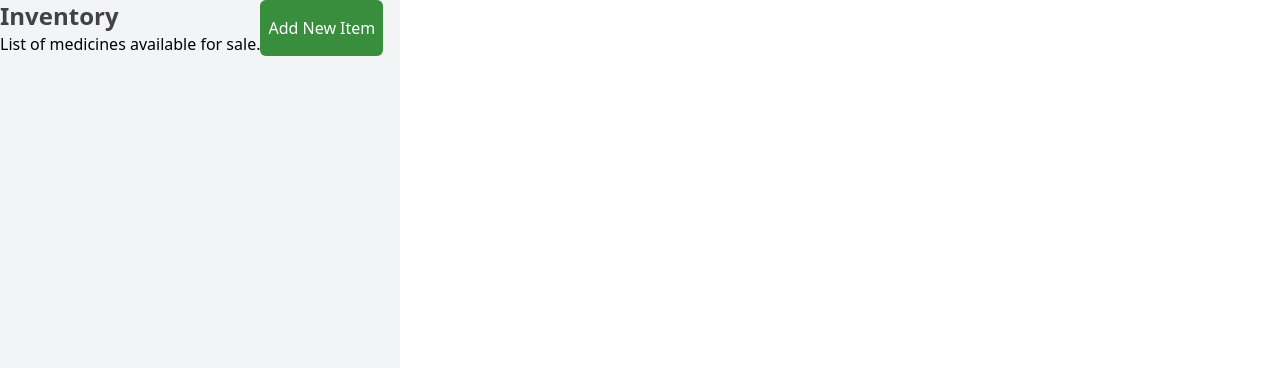
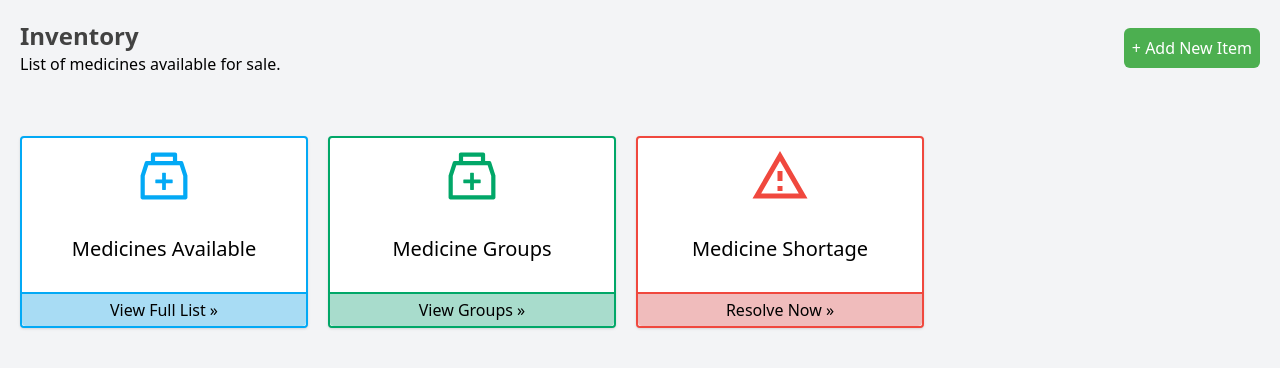
Before and after one commit to drchhhhhh/Prescripto, a React (Vite) app in the folder frontend/: page /inventory in a window 1280 px wide. Shown: the top 368 px of the page. Built offline with nearby package versions, Linux system fonts and the light colour scheme.

Commit message:
Add inventory styles

```diff
--- a/frontend/package.json
+++ b/frontend/package.json
@@ -14,6 +14,7 @@
     "lucide-react": "^0.503.0",
     "react": "^19.0.0",
     "react-dom": "^19.0.0",
+    "react-icons": "^5.5.0",
     "react-router-dom": "^7.5.3",
     "tailwindcss": "^4.1.5"
   },
--- a/frontend/src/index.css
+++ b/frontend/src/index.css
@@ -7,6 +7,21 @@
     --color-accentBlue: #03A9F4;
     --color-darkGray: #424242;
     --color-cleanWhite: #FFFFFF;
+
+    --color-lightBlue: #A8DCF4;
+    --color-lightBlue-dark: #84C4E0;
+
+    --color-mintGreen: #A8DCCC;
+    --color-mintGreen-dark: #83C9B0;
+
+    --color-peach: #F0BCBC;
+    --color-peach-dark: #DA9D9D;
+
+    --color-blueBorder: #03A9F5;
+    --color-greenBorder: #01A768;
+    --color-redBorder: #F0483E;
+
+    --font-poppins: Poppins, "sans-serif"
 }
 
 @font-face {
@@ -27,6 +42,7 @@
     font-weight: 600;
 }
 
-@theme {
-    --font-poppins: Poppins, "sans-serif"
-}
+#root {
+    height: 100%;
+    margin: 0;
+  }
--- a/frontend/src/pages/Inventory.tsx
+++ b/frontend/src/pages/Inventory.tsx
@@ -1,14 +1,41 @@
 import React from 'react'
+import { AiOutlineMedicineBox } from "react-icons/ai";
+import { MdOutlineWarningAmber } from "react-icons/md";
 
 const InventoryPage = () => {
   return (
-    <main className="bg-gray-100 w-100 h-100">
-        <section className='w-100 flex flex-row'>
+    <main className="bg-gray-100 w-full min-h-screen p-5">
+        <section className='w-full flex flex-row justify-between items-center'>
             <div className="flex flex-col">
                 <h1 className='text-darkGray text-2xl font-bold'>Inventory</h1>
                 <h3>List of medicines available for sale.</h3>
             </div>
-            <button className='bg-darkGreen rounded-md p-2 text-cleanWhite'>Add New Item</button>
+            <button className='bg-primaryGreen rounded-md p-2 text-cleanWhite cursor-pointer hover:bg-darkGreen ease-in duration-100'>+ Add New Item</button>
+        </section>
+        <section className="flex flex-row gap-5 mt-15">
+            <div className="flex flex-col bg-cleanWhite w-72 h-48 shadow rounded-sm border-blueBorder border-2 items-center justify-between">
+                <AiOutlineMedicineBox className='text-blueBorder text-6xl mt-2'/>
+                <h1 className="text-xl">Medicines Available</h1>
+                <button className="bg-lightBlue w-full p-1 border-t-2 border-blueBorder rounded-b-sm cursor-pointer hover:bg-lightBlue-dark ease-in duration-100">
+                    View Full List »
+                </button>
+            </div>
+
+            <div className="flex flex-col bg-cleanWhite w-72 h-48 shadow rounded-sm border-greenBorder border-2 items-center justify-between">
+                <AiOutlineMedicineBox className='text-greenBorder text-6xl mt-2'/>
+                <h1 className="text-xl">Medicine Groups</h1>
+                <button className="bg-mintGreen w-full p-1 border-t-2 border-greenBorder rounded-b-sm cursor-pointer hover:bg-mintGreen-dark ease-in duration-100">
+                    View Groups »
+                </button>
+            </div>
+
+            <div className="flex flex-col bg-cleanWhite w-72 h-48 shadow rounded-sm border-redBorder border-2 items-center justify-between">
+                <MdOutlineWarningAmber className='text-redBorder text-6xl mt-2'/>
+                <h1 className="text-xl">Medicine Shortage</h1>
+                <button className="bg-peach w-full p-1 border-t-2 border-redBorder rounded-b-sm cursor-pointer hover:bg-peach-dark ease-in duration-100">
+                    Resolve Now »
+                </button>
+            </div>
         </section>
     </main>
   )
```
Also changed, not shown: 1 other file (tests, documents, lock files or other folders).
